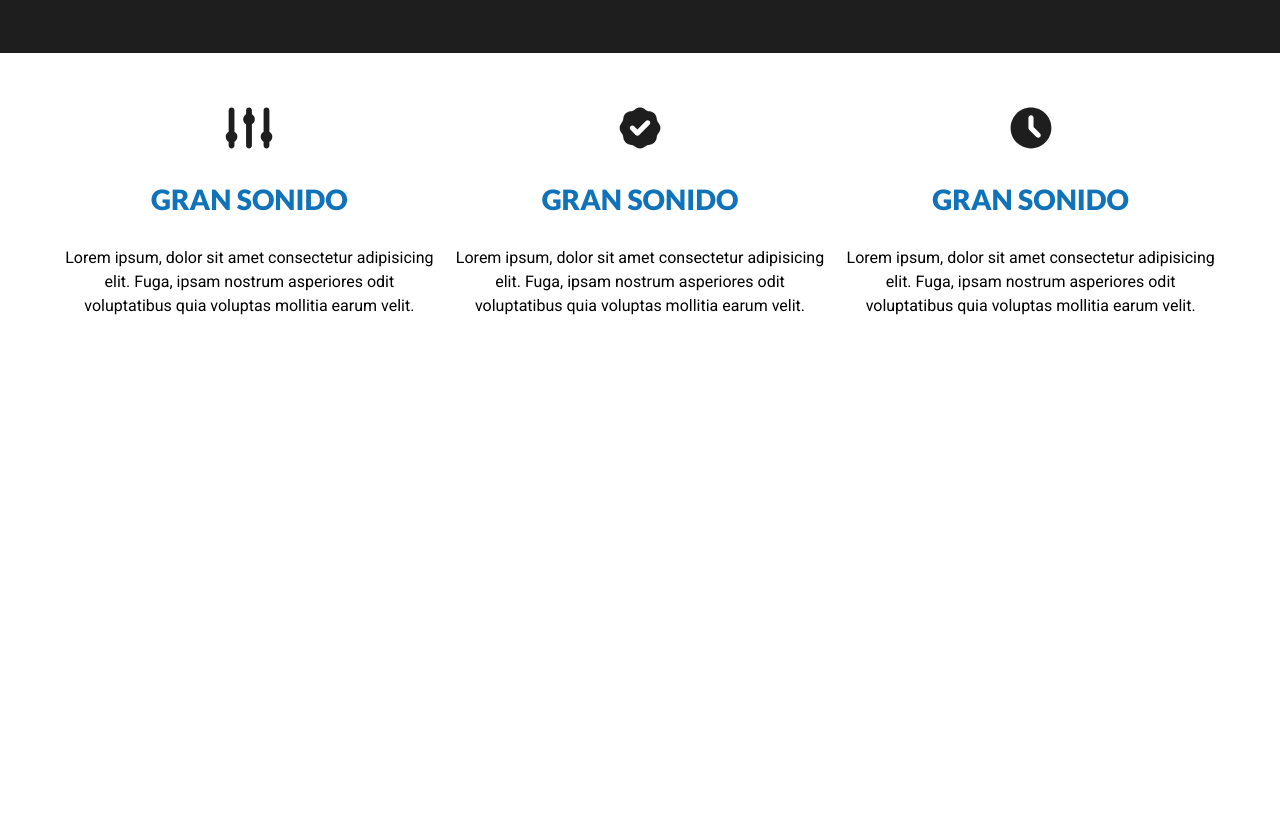
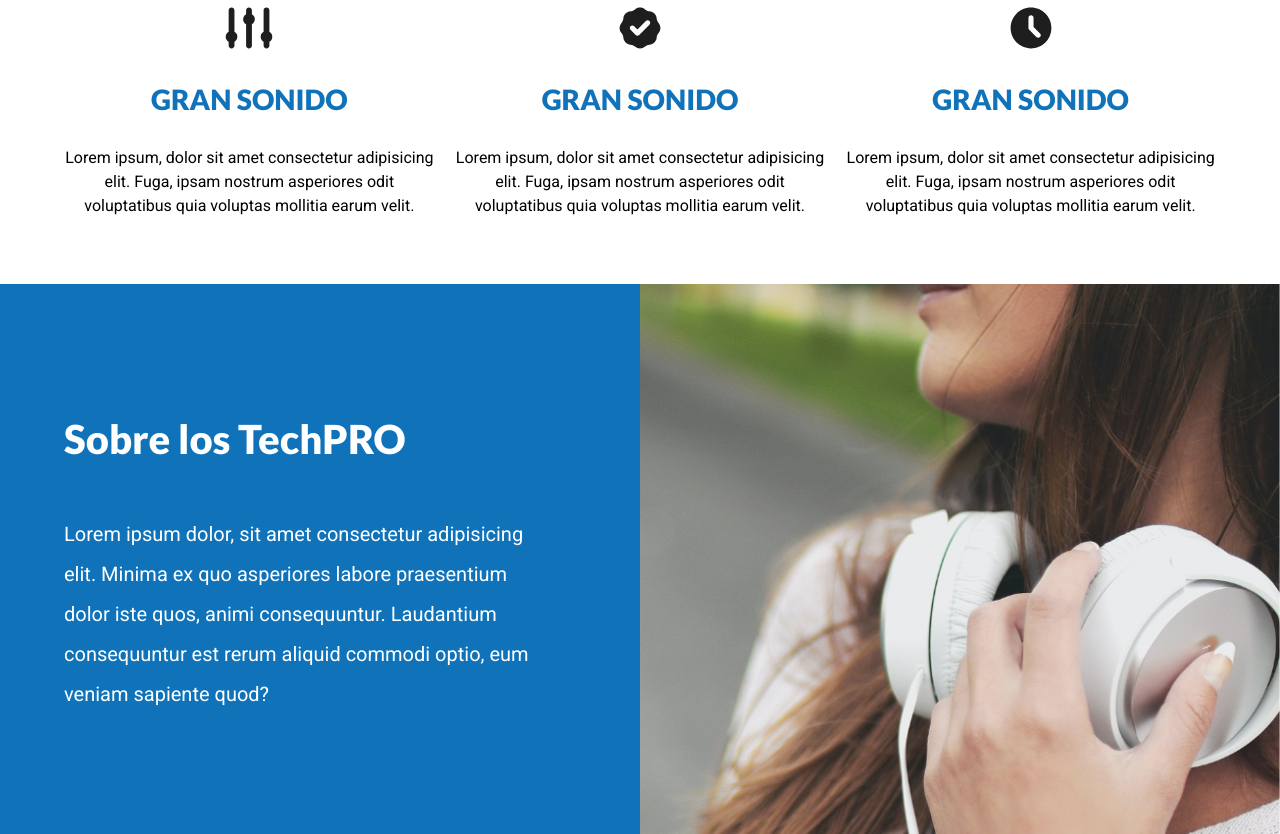
Before and after one commit to juanjopareja/techpro-web, a plain HTML site: page index.html in a window 1280 px wide. Shown: the part 632-1466 px from the top of the page. Before the commit the page ends 1016 px from the top, so only its background shows below. Drawn offline with Linux system fonts and the light colour scheme.

Commit message:
About section

```diff
--- a/css/styles.css
+++ b/css/styles.css
@@ -74,7 +74,7 @@ img {
 /* Header */
 .header {
     background-color: var(--black);
-    padding: calc(var(--separation) * 3) 0;
+    padding: calc(var(--separation) * 2) 0;
     color: var(--white);
 }
 
@@ -104,7 +104,7 @@ img {
         text-align: left;
         display: flex;
         flex-direction: column;
-        justify-content: space-between;
+        justify-content: space-around;
         padding: 0;
     }
 }
@@ -170,3 +170,57 @@ img {
     margin-top: calc(var(--separation) / 2);
     margin-bottom: 1rem;
 }
+
+/* About TechPRO */
+.about-tech {
+    background-image: linear-gradient(to bottom, transparent 50%, var(--primaryColor) 0%), url(../img/img-woman.jpg);
+    background-position: right top;
+    background-repeat: repeat, no-repeat;
+    background-size: 100%, 120rem;
+}
+
+@media (min-width: 768px) {
+    .about-tech {
+        background-image: linear-gradient(to left, transparent 50%, var(--primaryColor) 0%), url(../img/img-woman.jpg);
+    }
+}
+
+.about-tech-grid {
+    display: grid;
+    grid-template-rows: repeat(2, 50rem);
+    row-gap: var(--separation);
+}
+
+@media (min-width: 768px) {
+    .about-tech-grid {
+        grid-template-rows: unset;
+        row-gap: unset;
+        grid-template-columns: repeat(2, 1fr);
+        column-gap: 20rem;
+        padding: calc(var(--separation) * 2) 0;
+    }
+}
+
+.about-tech-text {
+    grid-row: 2 / 3;
+    color: var(--white);
+    display: flex;
+    flex-direction: column;
+    justify-content: space-evenly;
+    margin-bottom: var(--separation);
+}
+
+@media (min-width: 768px) {
+    .about-tech-text {
+        margin-bottom: unset;
+    }
+}
+
+.about-tech-text h2 {
+    font-size: 4rem;
+}
+
+.about-tech-text p {
+    font-size: 2rem;
+    line-height: 2;
+}
--- a/index.html
+++ b/index.html
@@ -52,5 +52,14 @@
             </div>
         </div>
     </section>
+
+    <section class="about-tech">
+        <div class="container about-tech-grid">
+            <div class="about-tech-text">
+                <h2>Sobre los <span>TechPRO</span></h2>
+                <p>Lorem ipsum dolor, sit amet consectetur adipisicing elit. Minima ex quo asperiores labore praesentium dolor iste quos, animi consequuntur. Laudantium consequuntur est rerum aliquid commodi optio, eum veniam sapiente quod?</p>
+            </div>
+        </div>
+    </section>
 </body>
 </html>
```
